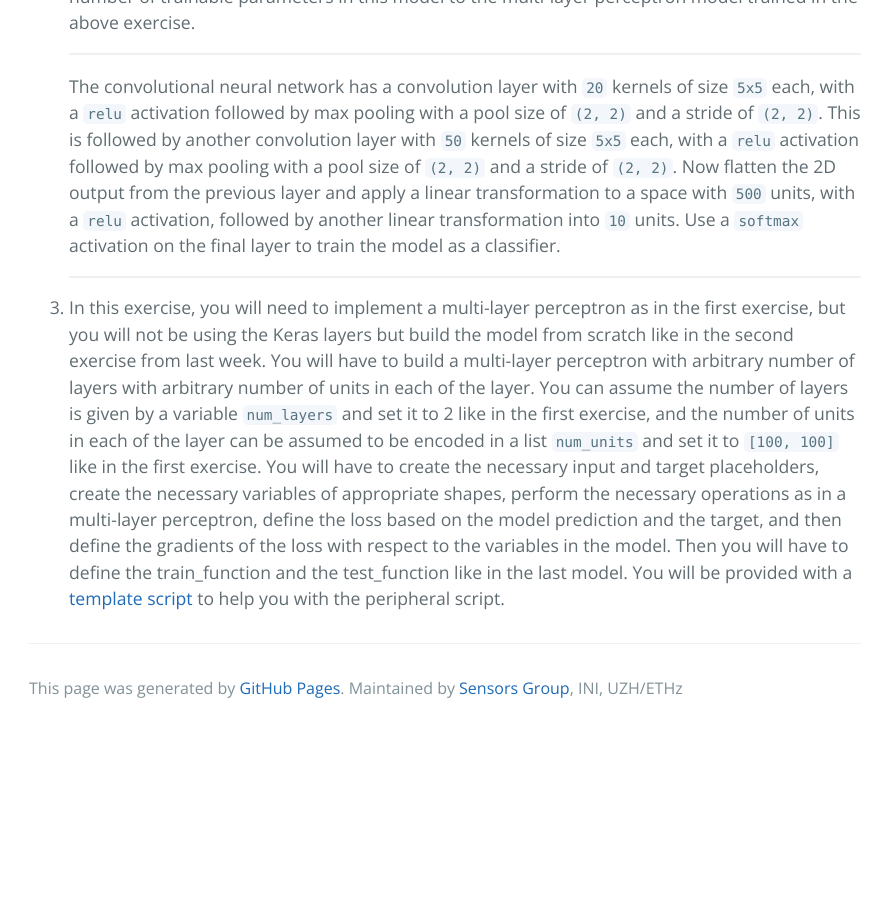
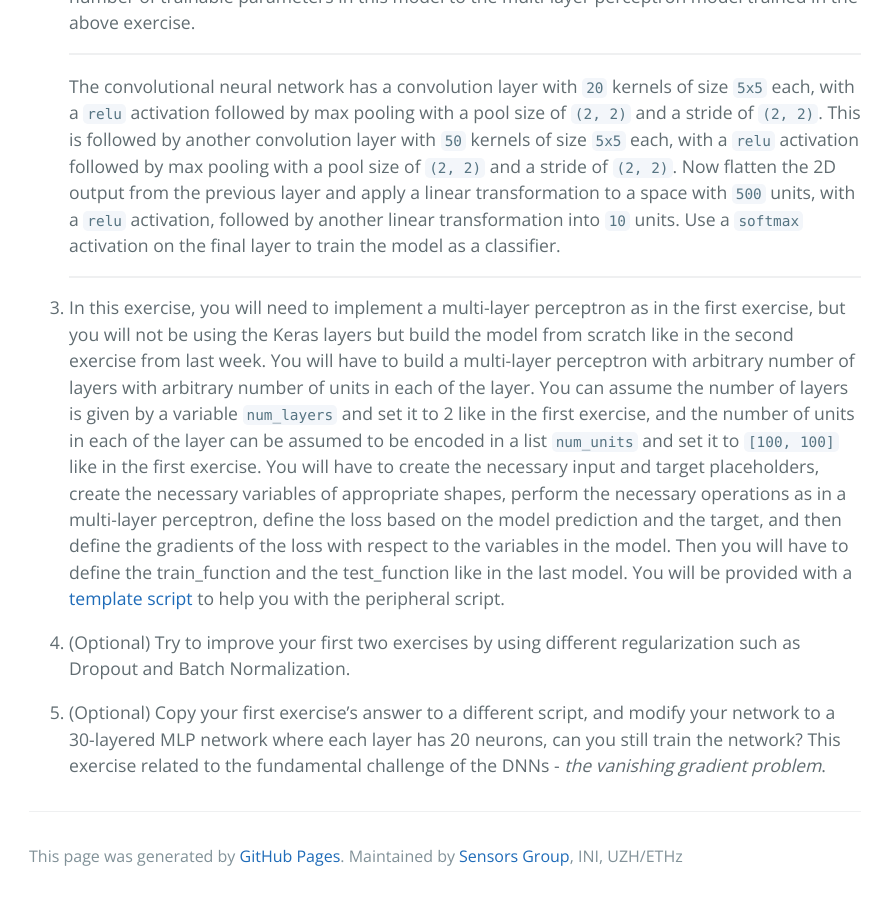
Before and after one commit to PnS2018/pns2018.github.com, a Jekyll site: the page built from session_03.md, in a window 1280 px wide and 900 px high, scrolled down 15488 px. Shown: the whole window, without its empty margins (195-1087 px from the left). Built offline with Jekyll 4.4.1, drawn with Linux system fonts in a browser that asks for light colours; nearby versions of some CDN libraries; before the commit the page ends 16220 px from its top, so only the background shows below that.

Commit message:
update exerceises

```diff
--- a/session_03.md
+++ b/session_03.md
@@ -431,3 +431,7 @@ __Remark__: Since the Batch Normalization was proposed, there is a trend of aban
     ---
 
 3. In this exercise, you will need to implement a multi-layer perceptron as in the first exercise, but you will not be using the Keras layers but build the model from scratch like in the second exercise from last week. You will have to build a multi-layer perceptron with arbitrary number of layers with arbitrary number of units in each of the layer. You can assume the number of layers is given by a variable `num_layers` and set it to 2 like in the first exercise, and the number of units in each of the layer can be assumed to be encoded in a list `num_units` and set it to `[100, 100]` like in the first exercise. You will have to create the necessary input and target placeholders, create the necessary variables of appropriate shapes, perform the necessary operations as in a multi-layer perceptron, define the loss based on the model prediction and the target, and then define the gradients of the loss with respect to the variables in the model. Then you will have to define the train_function and the test_function like in the last model. You will be provided with a [template script](./res/code/mlp-basic-template.py) to help you with the peripheral script.
+
+4. (Optional) Try to improve your first two exercises by using different regularization such as Dropout and Batch Normalization.
+
+5. (Optional) Copy your first exercise's answer to a different script, and modify your network to a 30-layered MLP network where each layer has 20 neurons, can you still train the network? This exercise related to the fundamental challenge of the DNNs - _the vanishing gradient problem_.
```
